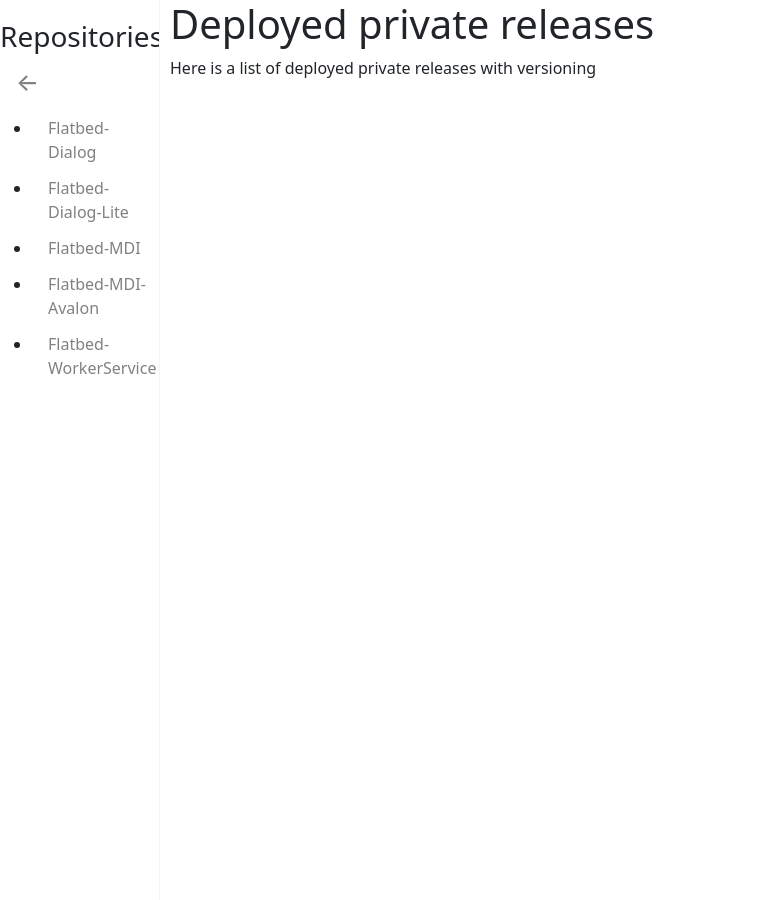
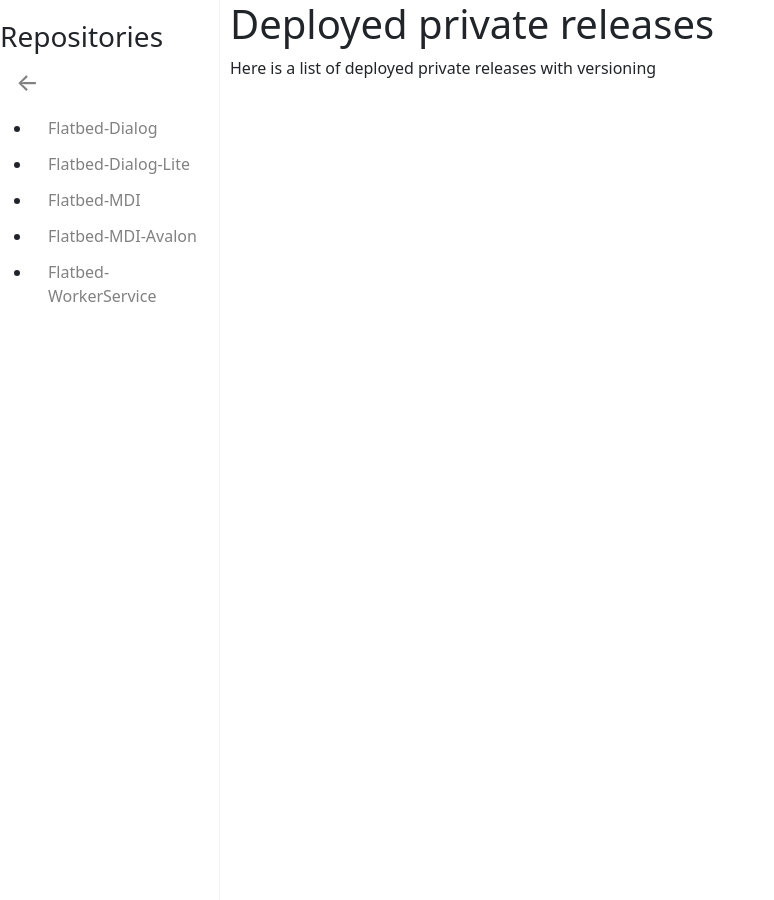
Before and after one commit to DKorablin/DKorablin.github.io, a Jekyll site: the page built from README.md, in a window 1280 px wide. Shown: the whole page, without its empty margins (0-774 px from the left). Built offline with Jekyll 4.4.1, drawn with Linux system fonts in a browser that asks for light colours; our own code applies the rules of GitHub Pages for plain Markdown files.

Commit message:
Fixed size of side panel

```diff
--- a/css/a.css
+++ b/css/a.css
@@ -1,6 +1,6 @@
 aside {
   height: 100%;
-  width: 160px;
+  width: 220px;
   position: fixed;
   z-index: 1;
   top: 0;
@@ -22,7 +22,7 @@ aside a:hover {
 }
 
 main {
-  margin-left: 160px; /* Same as the width of the aside */
+  margin-left: 220px; /* Same as the width of the aside */
   padding: 0px 10px;
 }
 
```
